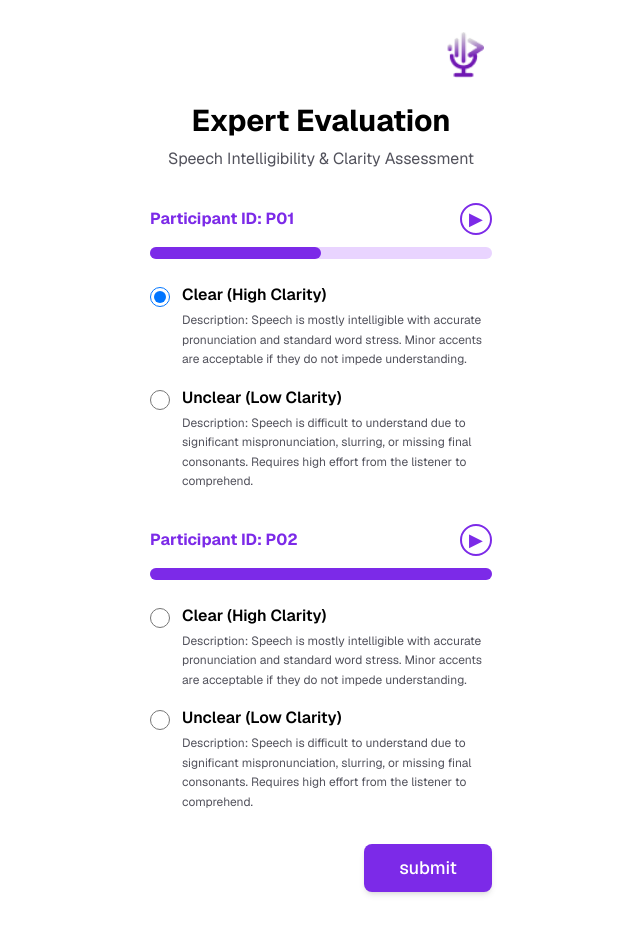
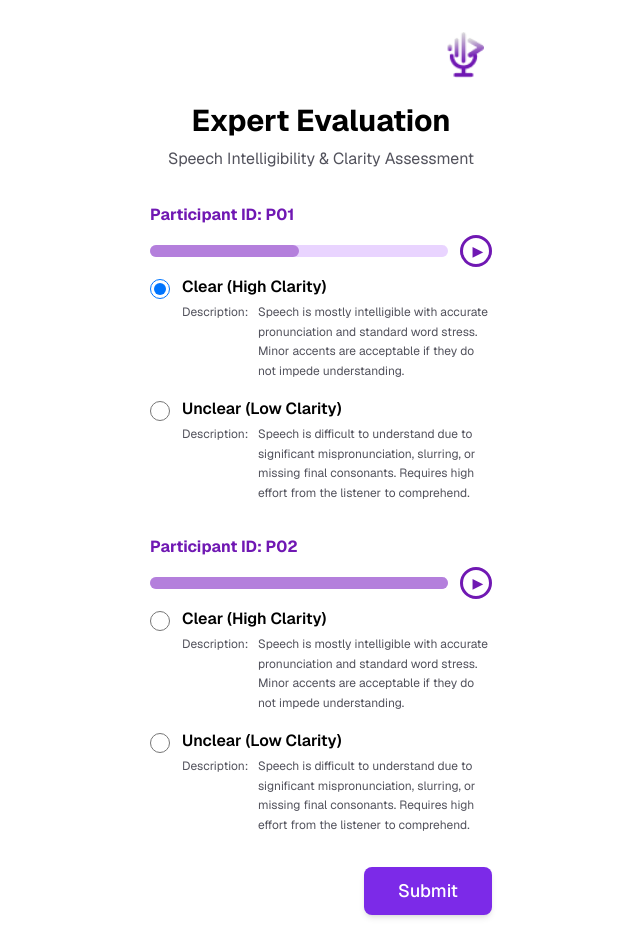
Before and after one commit to S1PPAW1T/project-HCI, a Next.js app in the folder frontend/: page /professor/evaluation in a window 1280 px wide. Shown: the whole page, without its empty margins (319-959 px from the left). Before the commit the page ends 924 px from the top, so only its background shows below. Built offline with nearby package versions, Linux system fonts and the light colour scheme.

Commit message:
update /professor and /professor/evaluation

```diff
--- a/frontend/app/professor/evaluation/page.tsx
+++ b/frontend/app/professor/evaluation/page.tsx
@@ -28,7 +28,7 @@ export default function EvaluationPage() {
   };
 
   return (
-    <div className="flex flex-col items-center justify-center min-h-screen w-[390px] mx-auto bg-white font-sans">
+    <div className="flex flex-col items-center justify-center min-h-[844px] w-[390px] mx-auto bg-white font-sans">
       {/* Logo */}
       <div className="w-full flex justify-end pt-8 pr-8">
         <Image src="/picture/logo.png" alt="Logo" width={40} height={49} />
@@ -47,20 +47,29 @@ export default function EvaluationPage() {
           {participants.map((participant) => (
             <div key={participant.id} className="w-full">
               {/* Participant ID */}
-              <div className="flex items-center justify-between mb-3">
-                <h2 className="text-base font-bold text-[#7C2AE8]">Participant ID: {participant.id}</h2>
-                <button className="w-8 h-8 rounded-full border-2 border-[#7C2AE8] flex items-center justify-center hover:bg-purple-50">
-                  <span className="text-[#7C2AE8] text-lg">▶</span>
+              <h2 className="text-base font-bold text-[#7018B3]">
+                Participant ID: {participant.id}
+              </h2>
+
+              {/* Progress Bar + Button */}
+              <div className="flex flex-row items-center py-2 gap-3">
+                {/* Progress Bar */}
+                <div className="flex-1">
+                  <div className="w-full bg-purple-200 rounded-full h-3">
+                    <div
+                      className="bg-[#B47FDC] h-3 rounded-full transition-all"
+                      style={{ width: `${participant.progress}%` }}
+                    />
+                  </div>
+                </div>
+
+                {/* Button */}
+                <button className="w-8 h-8 shrink-0 rounded-full border-3 border-[#7018B3] flex items-center justify-center hover:bg-purple-50 transition">
+                  <span className="text-[#7018B3] text-sm pl-1">▶</span>
                 </button>
               </div>
 
-              {/* Progress Bar */}
-              <div className="w-full bg-purple-200 rounded-full h-3 mb-6">
-                <div
-                  className="bg-[#7C2AE8] h-3 rounded-full transition-all"
-                  style={{ width: `${participant.progress}%` }}
-                ></div>
-              </div>
+
 
               {/* Radio Options */}
               <div className="space-y-4">
@@ -76,8 +85,10 @@ export default function EvaluationPage() {
                   />
                   <label htmlFor={`clear-${participant.id}`} className="cursor-pointer flex-1">
                     <div className="font-semibold text-black mb-1">Clear (High Clarity)</div>
-                    <div className="text-xs text-zinc-600 leading-relaxed">
-                      Description: Speech is mostly intelligible with accurate pronunciation and standard word stress. Minor accents are acceptable if they do not impede understanding.
+                    <div className="text-xs text-zinc-600 leading-relaxed grid grid-cols-[60px_1fr] gap-4">
+                      <span>Description:</span>
+                      <span>Speech is mostly intelligible with accurate pronunciation and standard word stress. Minor accents are acceptable if they do not impede understanding.
+                      </span>
                     </div>
                   </label>
                 </div>
@@ -94,8 +105,10 @@ export default function EvaluationPage() {
                   />
                   <label htmlFor={`unclear-${participant.id}`} className="cursor-pointer flex-1">
                     <div className="font-semibold text-black mb-1">Unclear (Low Clarity)</div>
-                    <div className="text-xs text-zinc-600 leading-relaxed">
-                      Description: Speech is difficult to understand due to significant mispronunciation, slurring, or missing final consonants. Requires high effort from the listener to comprehend.
+                    <div className="text-xs text-zinc-600 leading-relaxed grid grid-cols-[60px_1fr] gap-4">
+                      <span>Description:</span>
+                      <span>Speech is difficult to understand due to significant mispronunciation, slurring, or missing final consonants. Requires high effort from the listener to comprehend.
+                      </span>
                     </div>
                   </label>
                 </div>
@@ -110,7 +123,7 @@ export default function EvaluationPage() {
             onClick={handleSubmit}
             className="w-32 h-12 bg-[#7C2AE8] text-white text-lg font-medium rounded-lg hover:bg-[#6a23c8] transition-colors shadow-md"
           >
-            submit
+            Submit
           </button>
         </div>
       </main>
--- a/frontend/app/professor/page.tsx
+++ b/frontend/app/professor/page.tsx
@@ -26,16 +26,16 @@ export default function ProfessorPage() {
       </div>
 
       {/* Content */}
-      <main className="flex flex-col items-center justify-center flex-1 w-full px-6 pt-2 pb-8">
-        <div className="text-center mt-4">
+      <main className="flex flex-col items-center flex-1 w-full px-6 pt-2 pb-8">
+        <div className="mt-4">
           {/* Title */}
-          <div className="text-2xl font-bold text-black leading-tight mb-6">
+          <div className="text-2xl font-bold text-black text-center leading-tight mb-6">
             Instruction for Expert
           </div>
 
           {/* Instructions - English */}
-          <div className="text-sm text-zinc-700 mb-6 max-w-xs mx-auto">
-            <p className="mb-4">
+          <div className="text-sm text-black mb-4 max-w-xs mx-auto mt-4">
+            <p>
               Please listen to the recording of each participant and rate their Clarity and Intelligibility. Focus on their pronunciation, word stress, and final consonants.
             </p>
             <p>
@@ -44,7 +44,7 @@ export default function ProfessorPage() {
           </div>
 
           {/* Instructions - Thai */}
-          <div className="text-sm text-zinc-600 mb-8 max-w-xs mx-auto">
+          <div className="text-sm text-black mb-8 max-w-xs mx-auto">
             <p>
               คำแนะนำ: โปรดฟังเสียงและประเมินความชัดเจน โดยเน้นการออกเสียง การสงค์หมายเหนือและเสียงที่ท้ายคำ คะแนนของท่านจะใช้ในการแบ่งกลุ่มผู้เข้าร่วมออกสู่กลุ่มสำเร็จการวิจัย
             </p>
@@ -52,9 +52,9 @@ export default function ProfessorPage() {
 
           {/* Password Field */}
           <form onSubmit={handleSubmit} className="w-full flex flex-col items-center gap-4">
-            <div className="w-full max-w-xs">
-              <label className="block text-sm font-medium text-zinc-700 mb-3 text-left">
-                fill the password
+            <div className="w-full max-w-xs mt-6">
+              <label className="block text-m font-medium text-black mb-3 text-left">
+                Fill the password
               </label>
               <input
                 type="password"
@@ -69,9 +69,9 @@ export default function ProfessorPage() {
             <button
               type="submit"
               disabled={isLoading}
-              className="w-24 h-10 bg-[#7C2AE8] text-white text-sm font-medium rounded-lg hover:bg-[#6a23c8] transition-colors disabled:opacity-50 mt-2 self-end mr-0"
+              className="w-20 h-10 bg-[#7C2AE8] text-white text-sm font-medium rounded-lg hover:bg-[#6a23c8] transition-colors disabled:opacity-50 mt-2 self-end mr-0"
             >
-              {isLoading ? "..." : "enter"}
+              {isLoading ? "..." : "Enter"}
             </button>
           </form>
         </div>
```
